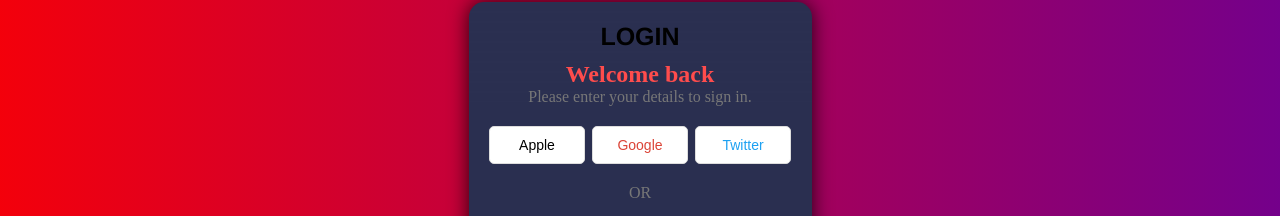
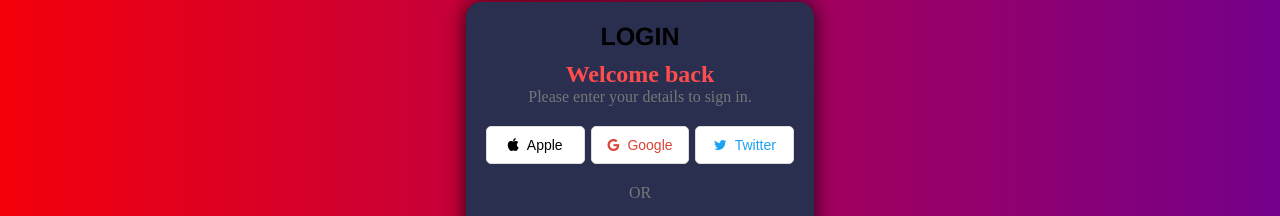
Before and after one commit to sagarpathak0/tracker-money, a React (Create React App) app in the folder frontend/: page /login in a window 1280 px wide. Shown: the part 146-362 px from the top of the page. Built offline with nearby package versions, Linux system fonts and the light colour scheme.

Commit message:
Update Login.js

```diff
--- a/frontend/src/pages/Login.js
+++ b/frontend/src/pages/Login.js
@@ -4,6 +4,7 @@
 import { ToastContainer } from "react-toastify";
 import { useState } from "react";
 import { handleError, handleSuccess } from "../utils";
+import 'font-awesome/css/font-awesome.min.css';
 
 function Login() {
   const [loginInfo, setLoginInfo] = useState({
@@ -26,7 +27,7 @@
       return handleError("Email and password are required");
     }
     try {
-      const url = "https://tracker-money-api.vercel.app/auth/Login";
+      const url = "http://localhost:8080/auth/Login";
       const response = await fetch(url, {
         method: "POST",
         headers: {
@@ -62,9 +63,9 @@
         <h2>Welcome back</h2>
         <p>Please enter your details to sign in.</p>
         <div className="social-login">
-          <button className="social-button apple">Apple</button>
-          <button className="social-button google">Google</button>
-          <button className="social-button twitter">Twitter</button>
+          <button className="social-button apple"><i className="fa fa-apple"></i> Apple</button>
+          <button className="social-button google"><i className="fa fa-google"></i> Google</button>
+          <button className="social-button twitter"><i className="fa fa-twitter"></i> Twitter</button>
         </div>
         <p className="or">OR</p>
         <form onSubmit={handleLogin}>
```
